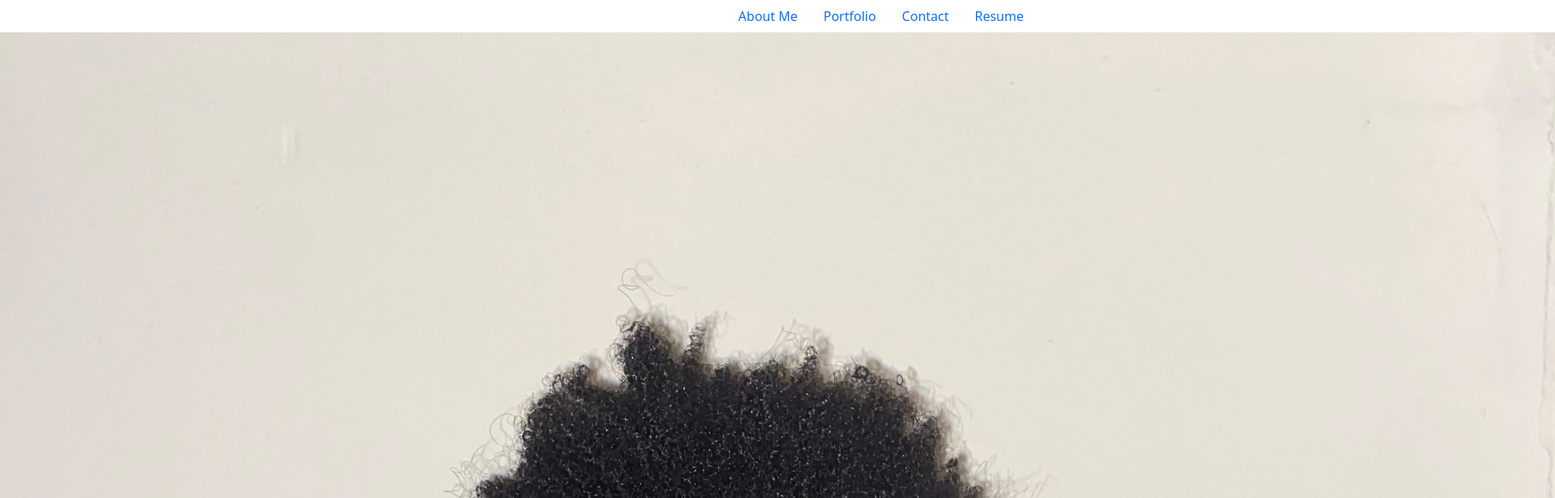
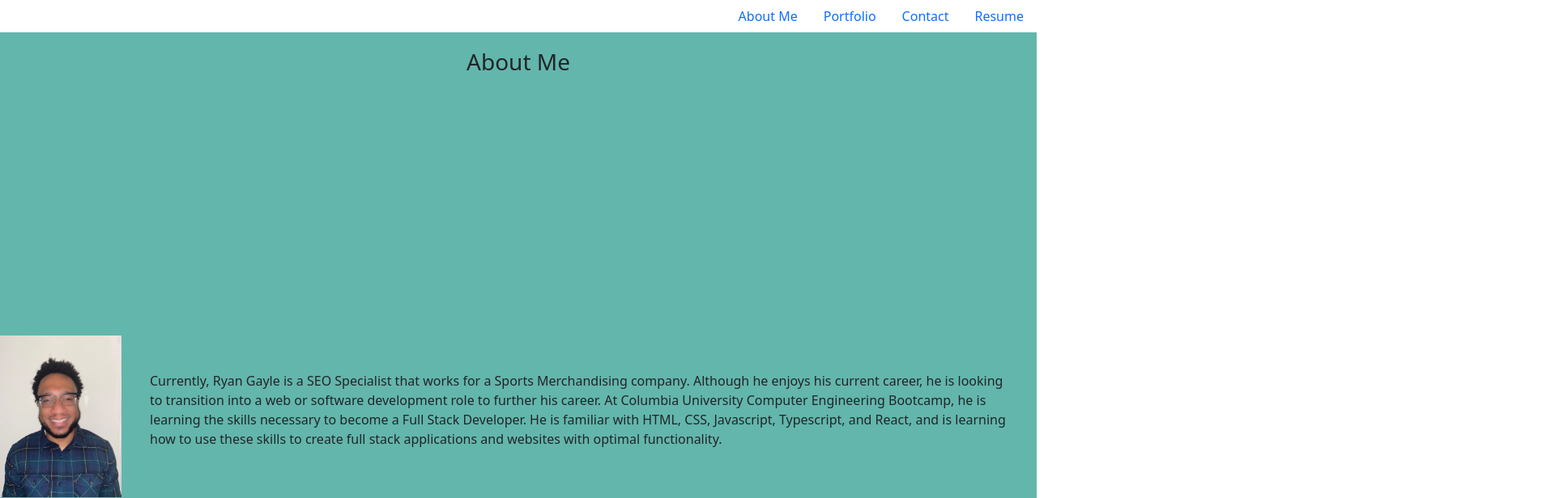
Before and after one commit to ryang2386/React-Portfolio, a React (Vite) app: page / in a window 1280 px wide. Shown: the top 616 px of the page at 81% size, 1920 px wide, since content can reach past the window. Built offline with nearby package versions, Linux system fonts and the light colour scheme.

Commit message:
added Header.jsx component

```diff
--- a/src/App.jsx
+++ b/src/App.jsx
@@ -1,12 +1,31 @@
-import { Outlet } from 'react-router-dom';
+import { Outlet, useLocation } from 'react-router-dom';
 import Nav from './components/Nav';
+import Header from './components/Header';
 
 function App() {
+    const location = useLocation();
+    let title;
+
+    switch (location.pathname) {
+        case '/portfolio':
+            title = 'Portfolio';
+            break;
+        case '/contact':
+            title = 'Contact Me';
+            break;
+        case '/resume':
+            title = 'Ryan Gayle\'s Proficiencies';
+            break;
+        default:
+            title = 'About Me';
+    };
+
     return (
         <>
             {/* swapping between the different pages in the Nav */}
             <Nav />
             <main>
+                <Header title={title} />
                 <Outlet />
             </main>
         </>
--- /dev/null
+++ b/src/components/Header.jsx
@@ -0,0 +1,20 @@
+import React from 'react';
+
+const styles = {
+    header: {
+        backgroundColor: 'var(--verdigris)',
+        height: '75px',
+        textAlign: 'center',
+        paddingTop: '20px',
+    },
+};
+
+function Header({title}) {
+    return (
+        <header style={styles.header}>
+            <h3>{title}</h3>
+        </header>
+    );
+};
+
+export default Header;
--- a/src/pages/AboutMe.jsx
+++ b/src/pages/AboutMe.jsx
@@ -2,15 +2,18 @@ export default function AboutMe() {
     const styles = {
         div: {
             backgroundColor: 'var(--verdigris)',
-            height: '100px',
-            width: '100px',
+            height: '100vh',
+            display: 'flex',
+            alignItems: 'center',
+        },
+        p: {
+            padding: '35px',
         },
     };
     return (
         <div style={styles.div}>
-            <img src = ".\src\assets\thumbnail_IMG_2844.jpg" alt="Ryan Gayle"/>
-            <h1>About Me</h1>
-            <p>
+            <img src = ".\src\assets\thumbnail_IMG_2844.jpg" height='200px' alt="Ryan Gayle"/>
+            <p style={styles.p}>
                 Currently, Ryan Gayle is a SEO Specialist that works for a Sports Merchandising company. Although he enjoys his current career,
                 he is looking to transition into a web or software development role to further his career. At Columbia University Computer Engineering
                 Bootcamp, he is learning the skills necessary to become a Full Stack Developer. He is familiar with HTML, CSS, Javascript, Typescript,
--- a/src/pages/Contact.jsx
+++ b/src/pages/Contact.jsx
@@ -6,7 +6,6 @@ export default function Contact() {
     };
     return (
         <div style = {styles.div}>
-            <h1>Contact Me</h1>
             <form>
                 <label for="name">Name:</label>
                 <input type="text" id="name" name="name" required></input>
--- a/src/pages/Portfolio.jsx
+++ b/src/pages/Portfolio.jsx
@@ -1,7 +1,6 @@
 export default function Portfolio() {
     return (
         <div>
-            <h1>Portfolio</h1>
             <section>
                 <a href="https://github.com/ryang2386/Employee-Database"><img src = "src\assets\Screenshot 2025-03-18 19.05.56.png"/></a>
                 <h2>Employee Database</h2>
--- a/src/pages/Resume.jsx
+++ b/src/pages/Resume.jsx
@@ -1,7 +1,6 @@
 export default function Resume() {
     return (
         <div>
-            <h1>Ryan Gayle's Proficiencies</h1>
             <ul>
                 <li>Typescript</li>
                 <li>Javascript</li>
```
